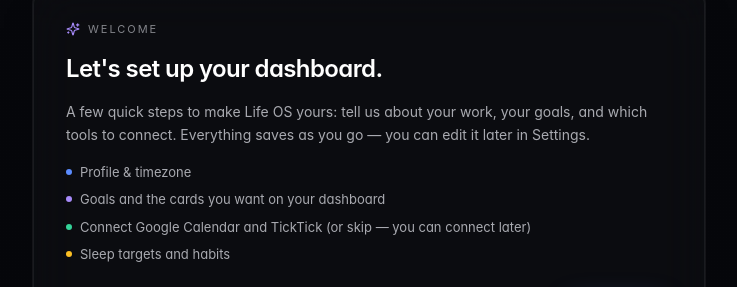
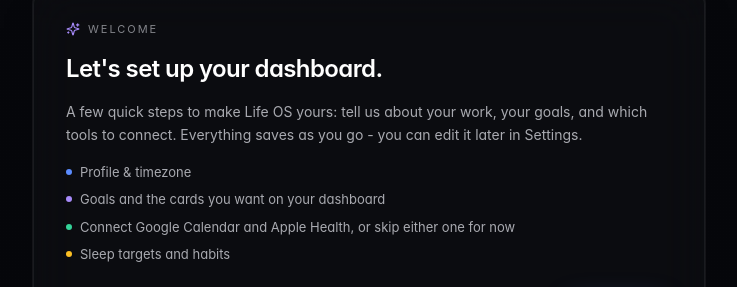
Before and after one commit to greekwarrior2002/LifeDashboard, a Next.js app: page /onboarding in a window 1280 px wide. Shown: the part 169-456 px from the top of the page, without its empty margins (271-1008 px from the left). Built offline with nearby package versions, Linux system fonts and the light colour scheme; no server answers; a web font is replaced by a local one.

Commit message:
Remove TickTick wording from onboarding welcome

```diff
--- a/components/onboarding/step-welcome.tsx
+++ b/components/onboarding/step-welcome.tsx
@@ -15,7 +15,7 @@ export function StepWelcome(_props: StepRenderProps) {
       </h2>
       <p className="text-[14px] leading-relaxed text-subtle">
         A few quick steps to make Life OS yours: tell us about your work, your
-        goals, and which tools to connect. Everything saves as you go — you can
+        goals, and which tools to connect. Everything saves as you go - you can
         edit it later in Settings.
       </p>
       <ul className="mt-4 space-y-2 text-[13px] text-subtle">
@@ -29,7 +29,7 @@ export function StepWelcome(_props: StepRenderProps) {
         </li>
         <li className="flex items-start gap-2">
           <span className="mt-1.5 h-1.5 w-1.5 rounded-full bg-neon-emerald" />
-          Connect Google Calendar and TickTick (or skip — you can connect later)
+          Connect Google Calendar and Apple Health, or skip either one for now
         </li>
         <li className="flex items-start gap-2">
           <span className="mt-1.5 h-1.5 w-1.5 rounded-full bg-neon-amber" />
```
